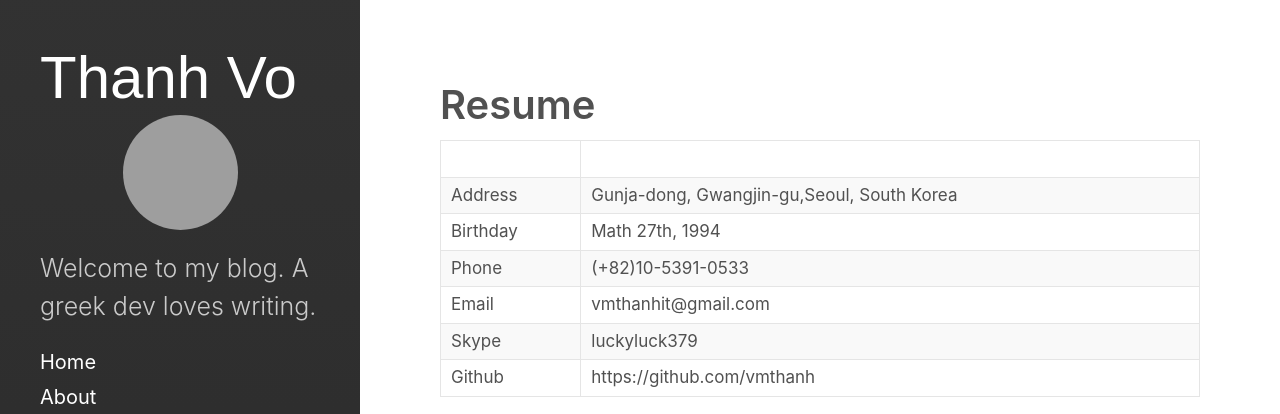
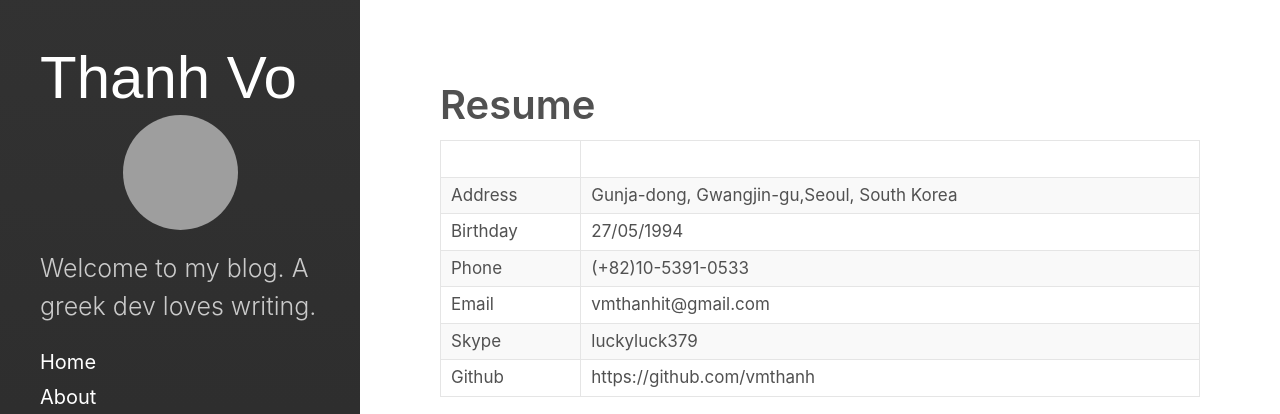
Before and after one commit to vmthanh/vmthanh.github.io, a Jekyll site: the page built from resume.md, in a window 1280 px wide. Shown: the top 414 px of the page. Built offline with Jekyll 4.4.1, drawn with Linux system fonts in a browser that asks for light colours; grey boxes are pictures that could not be loaded.

```diff
--- a/resume.md
+++ b/resume.md
@@ -8,7 +8,7 @@ sidebar_link: true
 |                   |                     						|
 |:----------------  | :------------------						|
 |Address			|Gunja-dong, Gwangjin-gu,Seoul, South Korea |
-|Birthday  			| Math 27th, 1994 							|
+|Birthday  			| 27/05/1994							    |
 |Phone    			| (+82)10-5391-0533   						|
 |Email     			| vmthanhit@gmail.com 						|
 |Skype  			| luckyluck379 								|
```
Also changed, not shown: 2 other files.
